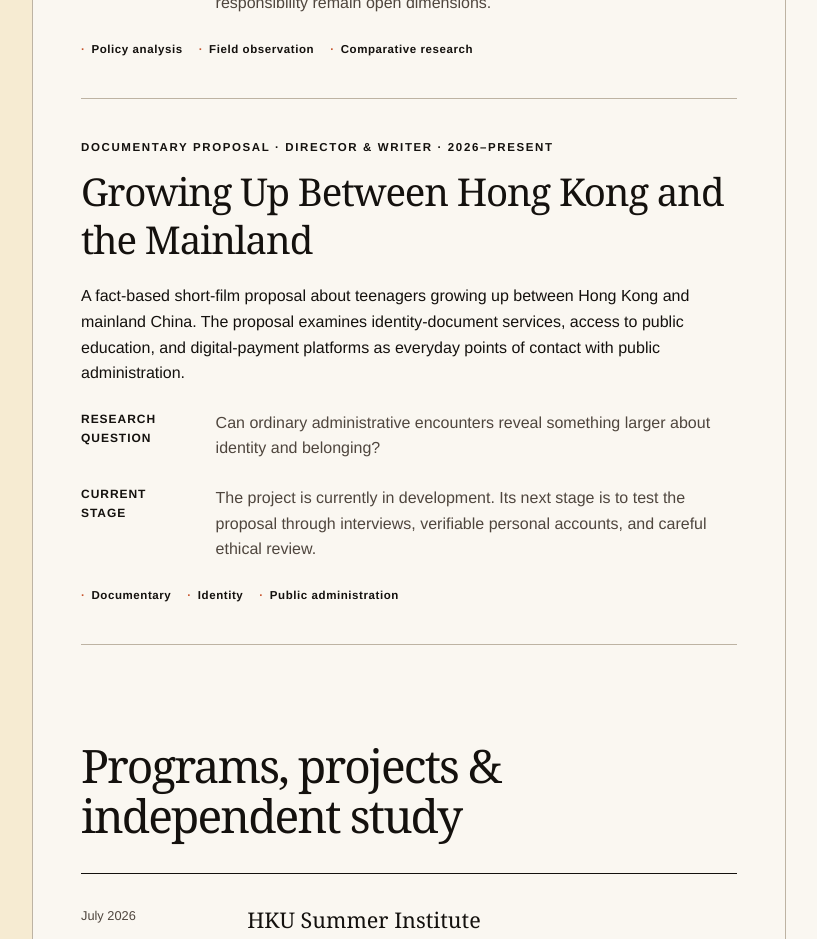
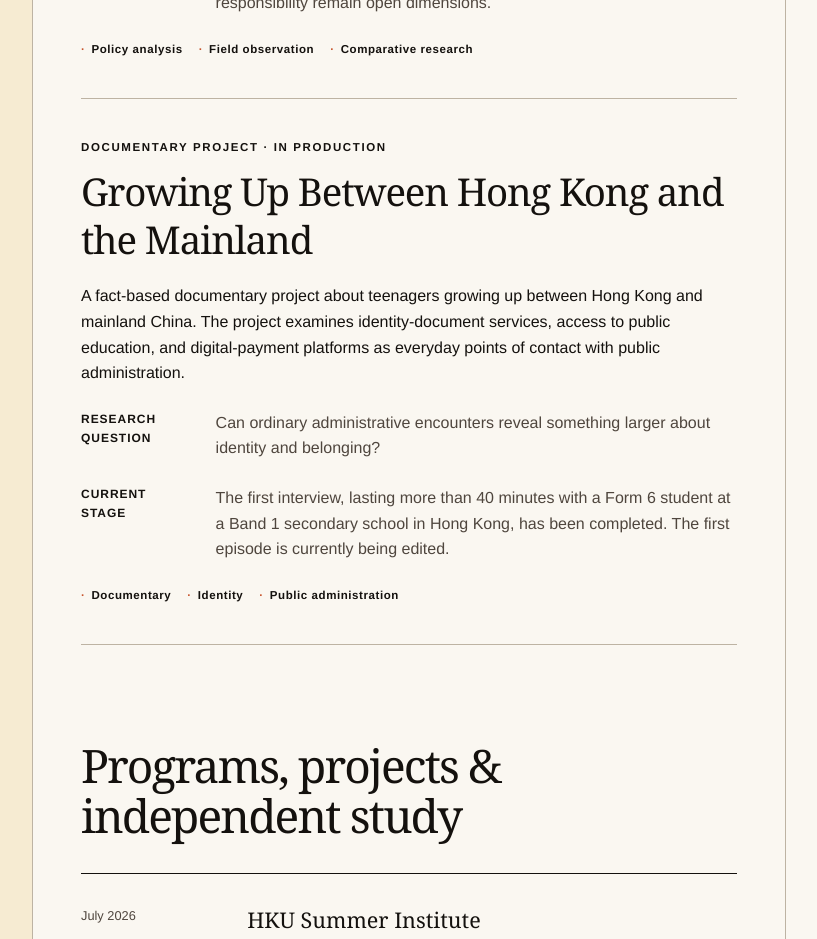
Before and after one commit to khelilshang78-web/chunyin-shang, a React (Vite) app: page /#/profile in a window 1280 px wide. Shown: the part 2340-3279 px from the top of the page, without its empty margins (239-1056 px from the left). Built offline with nearby package versions, Linux system fonts and the light colour scheme.

Commit message:
Update documentary production status

```diff
--- a/scripts/verify-site.mjs
+++ b/scripts/verify-site.mjs
@@ -84,12 +84,15 @@ try {
 
   await page.getByRole('link', { name: "Explore ChunYin Shang's profile" }).click()
   await page.waitForURL('**/#/profile')
+  await page.locator('.profile-intro').waitFor()
   check(await page.locator('.profile-intro').isVisible(), 'Primary profile CTA navigates to profile')
   await page.locator('.speaking-evidence').scrollIntoViewIfNeeded()
   await page.waitForFunction(() => [...document.querySelectorAll('.speaking-gallery img')].every((image) => image.complete && image.naturalWidth > 0))
   check(await page.locator('.speaking-gallery figure').count() === 2, 'Profile renders both public-speaking photographs')
   check(await page.locator('.speaking-gallery img').evaluateAll((images) => images.every((image) => image.complete && image.naturalWidth > 0)), 'Both public-speaking photographs load successfully')
   check(await page.getByText('hosted by Shanghai International Studies University', { exact: false }).isVisible(), 'MUN caption identifies the event host accurately')
+  check(await page.getByText('DOCUMENTARY PROJECT · IN PRODUCTION', { exact: true }).isVisible(), 'Documentary is labelled as in production')
+  check(await page.getByText('The first interview, lasting more than 40 minutes with a Form 6 student at a Band 1 secondary school in Hong Kong, has been completed. The first episode is currently being edited.', { exact: true }).isVisible(), 'Documentary stage reflects the completed interview and current edit')
   await page.evaluate(() => window.scrollTo(0, 0))
   const scrollBefore = await page.evaluate(() => window.scrollY)
   await page.getByRole('button', { name: 'Research', exact: true }).click()
@@ -102,6 +105,7 @@ try {
 
   await page.getByRole('link', { name: 'Writing', exact: true }).click()
   await page.waitForURL('**/#/writing')
+  await page.locator('.essay-row').first().waitFor()
   check(await page.locator('.essay-row').count() === 3, 'Writing archive renders all three essays')
   await page.getByLabel('Search essays').fill('Rousseau')
   check(await page.locator('.essay-row').count() === 1, 'Essay search filters by title, content metadata, and tags')
@@ -120,6 +124,7 @@ try {
 
   await page.locator('.essay-row h2 a').filter({ hasText: 'Physically Present, Digitally Unreadable' }).click()
   await page.waitForURL('**/#/writing/physically-present-digitally-unreadable')
+  await page.locator('.article-body section').first().waitFor()
   check(await page.locator('.article-body section').count() === 5, 'Essay page renders the complete five-section article')
   await noHorizontalOverflow(page, 'Desktop essay')
   await screenshot(page, 'desktop-article')
@@ -129,6 +134,7 @@ try {
   check(progressTransform !== 'scaleX(0)' && progressTransform !== '', 'Reading progress responds to scroll position')
   await page.getByRole('link', { name: /Older essay/ }).click()
   await page.waitForURL('**/#/writing/the-words-we-fill-with-power')
+  await page.getByRole('heading', { name: 'The Words We Fill With Power', exact: true }).waitFor()
   check(await page.locator('h1').innerText() === 'The Words We Fill With Power', 'Article pagination opens the next essay')
 
   const metrics = await page.evaluate(() => {
--- a/src/content.ts
+++ b/src/content.ts
@@ -65,10 +65,10 @@ export const researchProjects = [
   },
   {
     title: 'Growing Up Between Hong Kong and the Mainland',
-    meta: 'Documentary proposal · Director & Writer · 2026–Present',
-    summary: 'A fact-based short-film proposal about teenagers growing up between Hong Kong and mainland China. The proposal examines identity-document services, access to public education, and digital-payment platforms as everyday points of contact with public administration.',
+    meta: 'DOCUMENTARY PROJECT · IN PRODUCTION',
+    summary: 'A fact-based documentary project about teenagers growing up between Hong Kong and mainland China. The project examines identity-document services, access to public education, and digital-payment platforms as everyday points of contact with public administration.',
     question: 'Can ordinary administrative encounters reveal something larger about identity and belonging?',
-    finding: 'The project is currently in development. Its next stage is to test the proposal through interviews, verifiable personal accounts, and careful ethical review.',
+    finding: 'The first interview, lasting more than 40 minutes with a Form 6 student at a Band 1 secondary school in Hong Kong, has been completed. The first episode is currently being edited.',
     tags: ['Documentary', 'Identity', 'Public administration'],
   },
 ]
```
